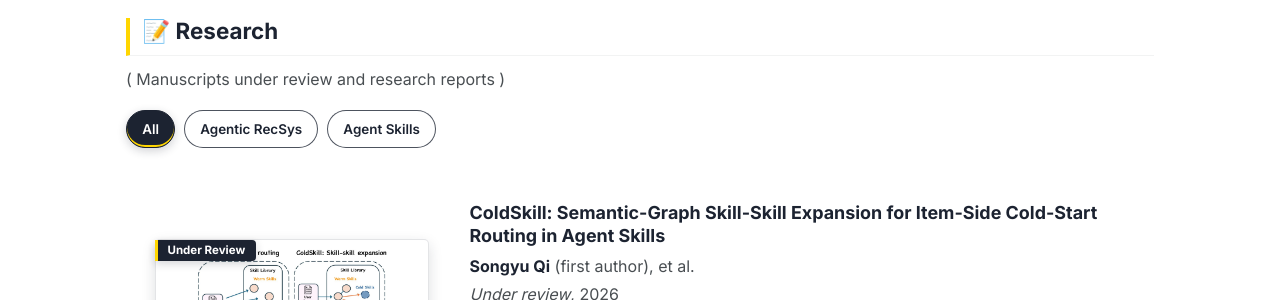
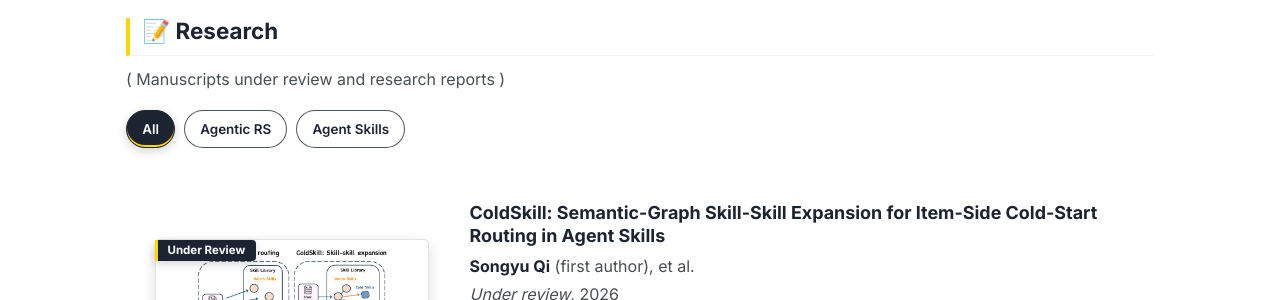
Before and after one commit to SongyuQi-Francisco/SongyuQi-Francisco.github.io, a Jekyll site: the page built from _pages/home.md, in a window 1280 px wide and 900 px high, scrolled down 604 px. Shown: the part 219-519 px from the top of the window. Built offline with Jekyll 4.4.1, drawn with Linux system fonts in a browser that asks for light colours.

Commit message:
Rename filter to Agentic RS

```diff
--- a/_includes/publications-list.html
+++ b/_includes/publications-list.html
@@ -1,6 +1,6 @@
 <div id="publications" class="pub-filter">
   <button class="filter-btn active" type="button" data-filter="all" aria-pressed="true" aria-controls="publication-list">All</button>
-  <button class="filter-btn" type="button" data-filter="agentic-rec" aria-pressed="false" aria-controls="publication-list">Agentic RecSys</button>
+  <button class="filter-btn" type="button" data-filter="agentic-rec" aria-pressed="false" aria-controls="publication-list">Agentic RS</button>
   <button class="filter-btn" type="button" data-filter="agent-skills" aria-pressed="false" aria-controls="publication-list">Agent Skills</button>
 </div>
 
```
